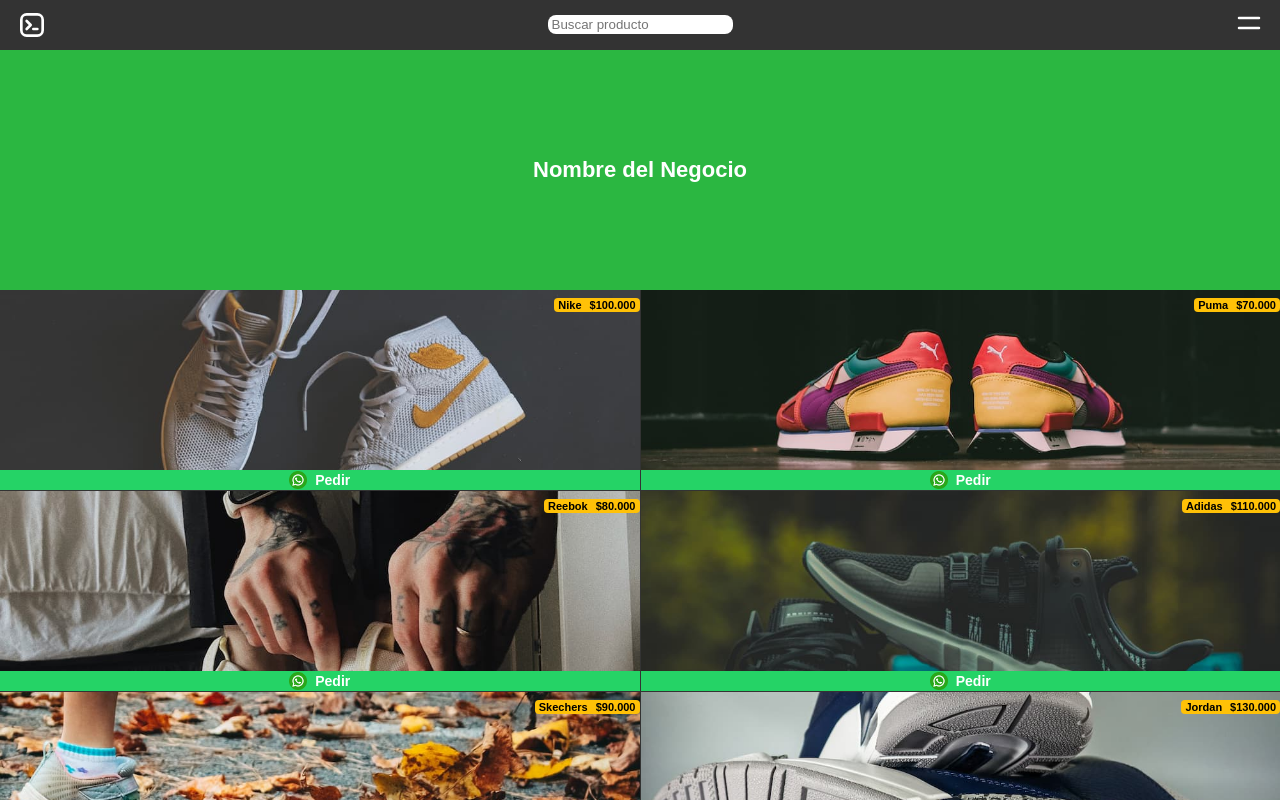
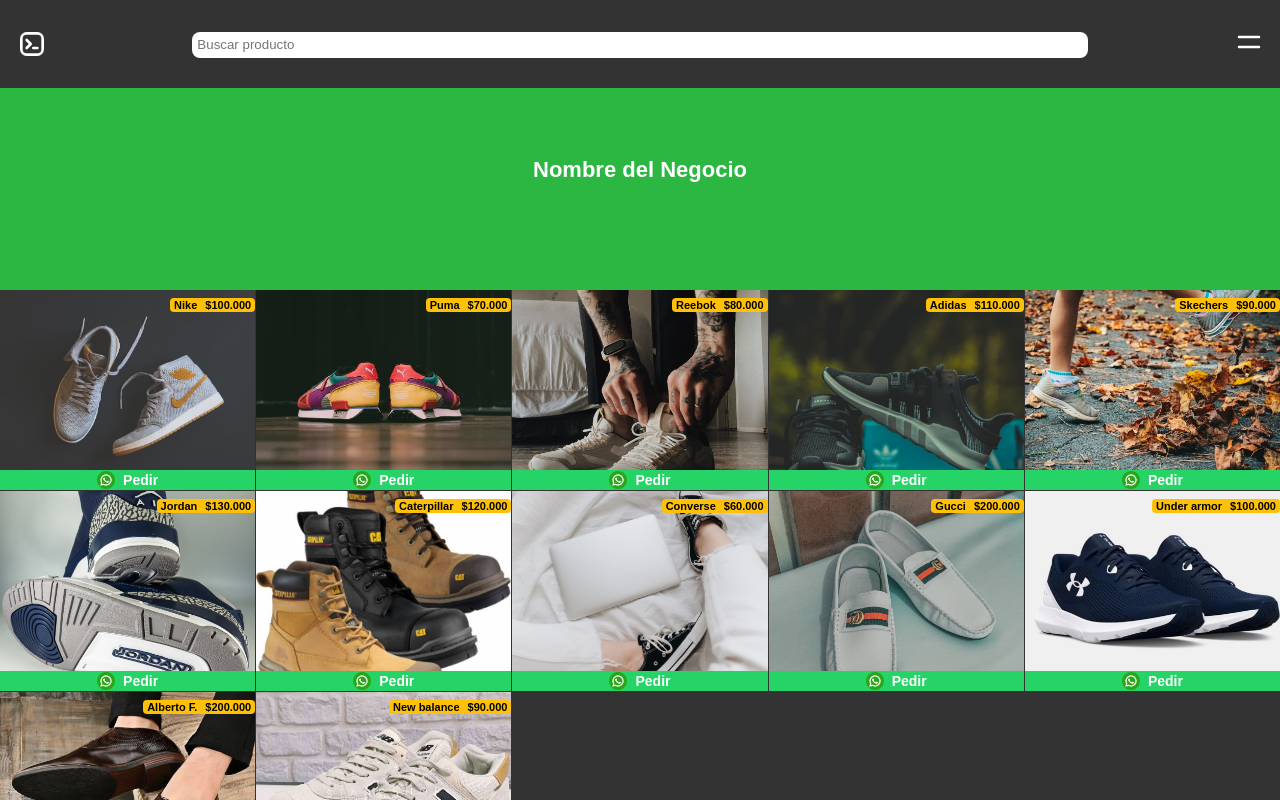
Before and after one commit to Saenz-77/React, a React (Create React App) app in the folder src/: page / in a window 1280 px wide. Shown: the top 800 px of the page. Built offline with nearby package versions, Linux system fonts and the light colour scheme.

Commit message:
vista imagen producto

```diff
--- a/src/App.js
+++ b/src/App.js
@@ -1,11 +1,10 @@
-import React, { useState, useEffect } from "react";
+import React from "react";
 
 import { HeaderApp } from "./HeaderApp";
 import { NavApp } from "./NavegationApp";
 import { SectionApp } from "./SectionApp";
 import { ProductApp } from "./ProductApp";
 import { SearchApp } from "./SearchApp";
-import { ProductAbout } from './ProductAbout';
 
 import nike from "./public/nike (1).jpg"
 import puma from "./public/puma (1).jpg"
@@ -47,29 +46,6 @@
     }
   );
 
-  // --------------- Control para mostrar el producto ---------------
-  const [showProduct, setShowProduct] = useState(false);
-
-  useEffect(() => {
-    const handleClickOutside = (event) => {
-      if(event.target.classList.contains('exitProduct') ) {
-        setShowProduct(false);
-      }
-    };
-    document.addEventListener('mousedown', handleClickOutside);
-
-    return () => {
-      document.removeEventListener('mousedown', handleClickOutside);
-    };
-  }, []);
-
-  const handleClick = () => {
-    setShowProduct(true);
-
-  };
-  // ----------------------------------------------------------------
-
-
   return (
     <React.Fragment>
 
@@ -81,10 +57,6 @@
       <HeaderApp/>
 
       <SectionApp>
-        {
-          showProduct && (<ProductAbout />
-          )
-        }
         {searchedProduct.map( product => (
           <ProductApp
             key={product.marca}
@@ -92,7 +64,7 @@
             precio={product.precio}
             imagen={product.imagen}
             id={product.id}
-            handleClick={handleClick}
+            /* handleClick={handleClick} */
           />
         ) )}
       </SectionApp>
@@ -102,4 +74,3 @@
 }
 
 export default App;
-export {defaultProducts};
--- a/src/ProductAbout.js
+++ b/src/ProductAbout.js
@@ -1,4 +1,6 @@
 import React from "react";
+
+import { AddCart } from "./AddCart";
 
 function ProductAbout(props) {
 
@@ -6,6 +8,7 @@
     <div className="exitProduct">
       <div className="productAbout">
         <img src={props.imagen} alt='producto' className='imageProductAbout'/>
+        <AddCart/>
       </div>
     </div>
   )
--- a/src/ProductApp.js
+++ b/src/ProductApp.js
@@ -1,23 +1,50 @@
-import React from 'react';
+import React, { useState, useEffect } from 'react';
+import { AddCart } from './AddCart';
+import { ProductAbout } from './ProductAbout';
 
-import { AddCart } from './AddCart';
+
 
 function ProductApp(props) {
+  // --------------- Control para mostrar el producto ---------------
+  const [showProduct, setShowProduct] = useState(false);
+
+  useEffect(() => {
+    const handleClickOutside = (event) => {
+      if(event.target.classList.contains('exitProduct') ) {
+        setShowProduct(false);
+      }
+    };
+    document.addEventListener('mousedown', handleClickOutside);
+
+    return () => {
+      document.removeEventListener('mousedown', handleClickOutside);
+    };
+  }, []);
+
+  // ----------------------------------------------------------------
+  const [selectedImage, setSelectedImage] = useState(null);
+
+  const handleClick = (imagen) => {
+     setShowProduct(true); // control para mostrar el producto
+     setSelectedImage(imagen);
+  };
+
   return (
     <div className='productApp'>
-
       <div className='etiqueta'>
         <span>{props.marca}</span>
         <p>${props.precio}</p>
       </div>
 
-      <img src={props.imagen} alt='producto' className='imageProduct' onClick={props.handleClick}/>
+      <img src={props.imagen} alt='producto' className='imageProduct' onClick={() => handleClick(props.imagen)} />
       <AddCart
         key={props.imagen}
         id={props.id}
       />
+
+      { showProduct && selectedImage && <ProductAbout imagen={selectedImage} />}
     </div>
-  )
+  );
 }
 
 export { ProductApp };
--- a/src/styles.css
+++ b/src/styles.css
@@ -78,6 +78,8 @@
   width: 100%;
   justify-items: center;
 }
+
+
 .productApp {
   display: flex;
   position: relative;
@@ -148,6 +150,7 @@
   position: fixed;
   justify-content: center;
   top: 0px;
+  right: 0px;
   width: 100%;
   height: 100%;
   z-index: 4;
@@ -178,3 +181,19 @@
   background-position: center;
   background-size: contain;
 }
+
+@media (min-width: 501px) {
+  .searchApp {
+    width: 70%;
+    top: 4%;
+    padding: 0.4em;
+    max-height: 35px;
+  }
+  .navigationApp {
+    height: 11%;
+  }
+
+  .sectionApp {
+    grid-template-columns: repeat(auto-fit, minmax(220px, 1fr));
+  }
+}
```
